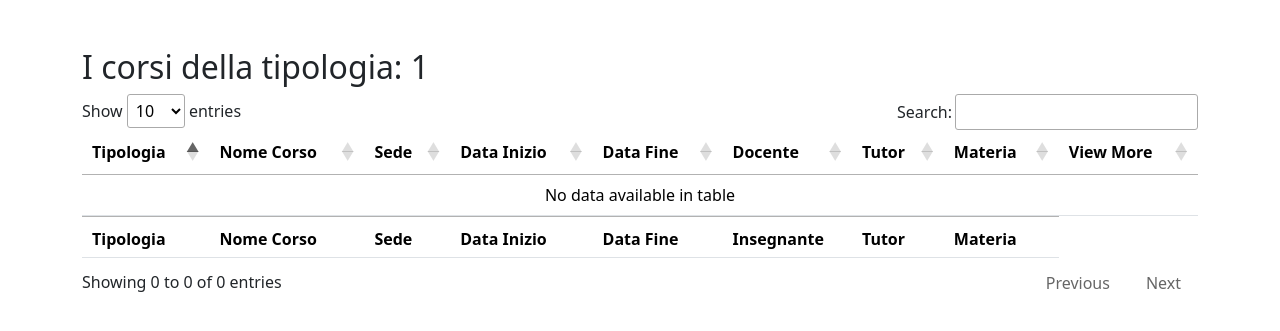
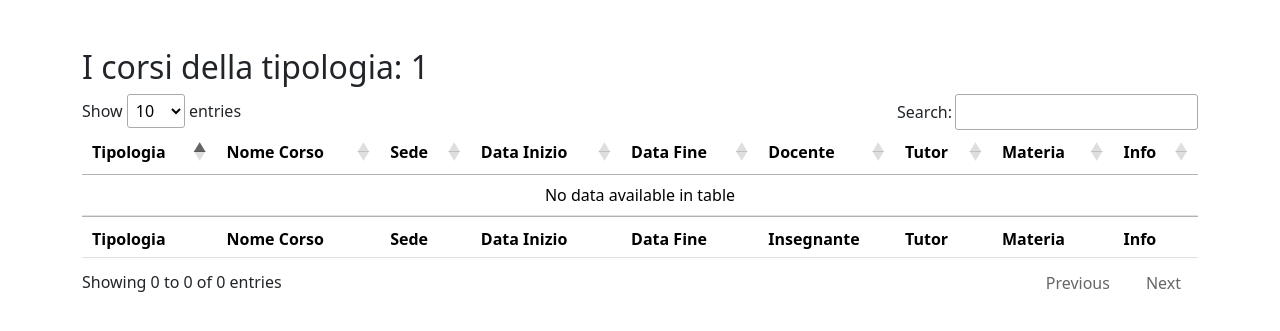
Before and after one commit to michele25-10/ServerDispersione, a PHP site: page /pages/getCorsiByTipologia.php?type=1 in a window 1280 px wide. Shown: the part 91-422 px from the top of the page. Run offline with PHP 8.4, Linux system fonts and the light colour scheme; data that the repository does not hold is empty; some libraries are stand-ins or nearby versions.

Commit message:
Update getCorsiByTipologia.php

```diff
--- a/pages/getCorsiByTipologia.php
+++ b/pages/getCorsiByTipologia.php
@@ -43,7 +43,7 @@ if (empty($_GET['type'])) {
                         <th>Docente</th>
                         <th>Tutor</th>
                         <th>Materia</th>
-                        <th>View More</th>
+                        <th>Info</th>
                     </tr>
                 </thead>
                 <tbody>
@@ -60,7 +60,7 @@ if (empty($_GET['type'])) {
                         <td>
                             <a
                                 href="getInfo.php?id=<?php echo $row['id'] ?>&nome_corso=<?php echo $row['nome_corso'] ?>">
-                                <button class="btn btn-secondary">
+                                <button class="btn btn-success">
                                     <svg xmlns="http://www.w3.org/2000/svg" width="16" height="16" fill="currentColor"
                                         class="bi bi-info-circle-fill" viewBox="0 0 16 16">
                                         <path
@@ -82,6 +82,7 @@ if (empty($_GET['type'])) {
                         <th>Insegnante</th>
                         <th>Tutor</th>
                         <th>Materia</th>
+                        <th>Info</th>
                     </tr>
                 </tfoot>
             </table>
```
